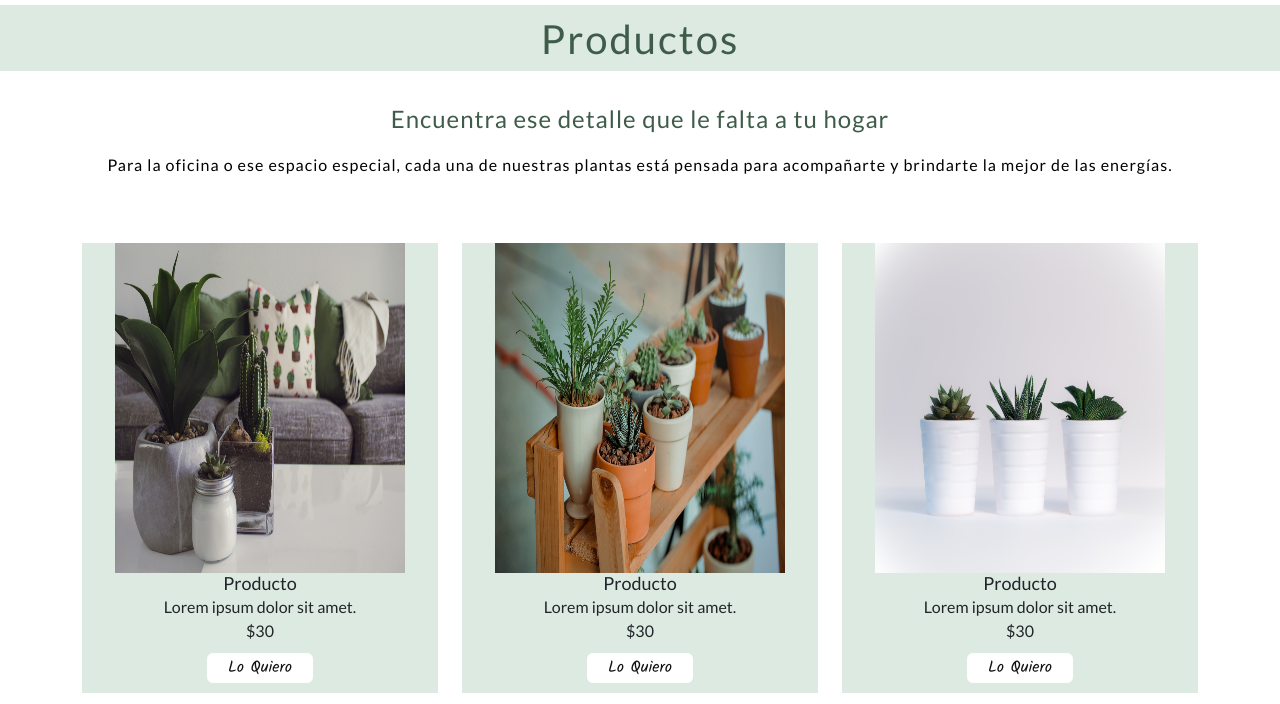
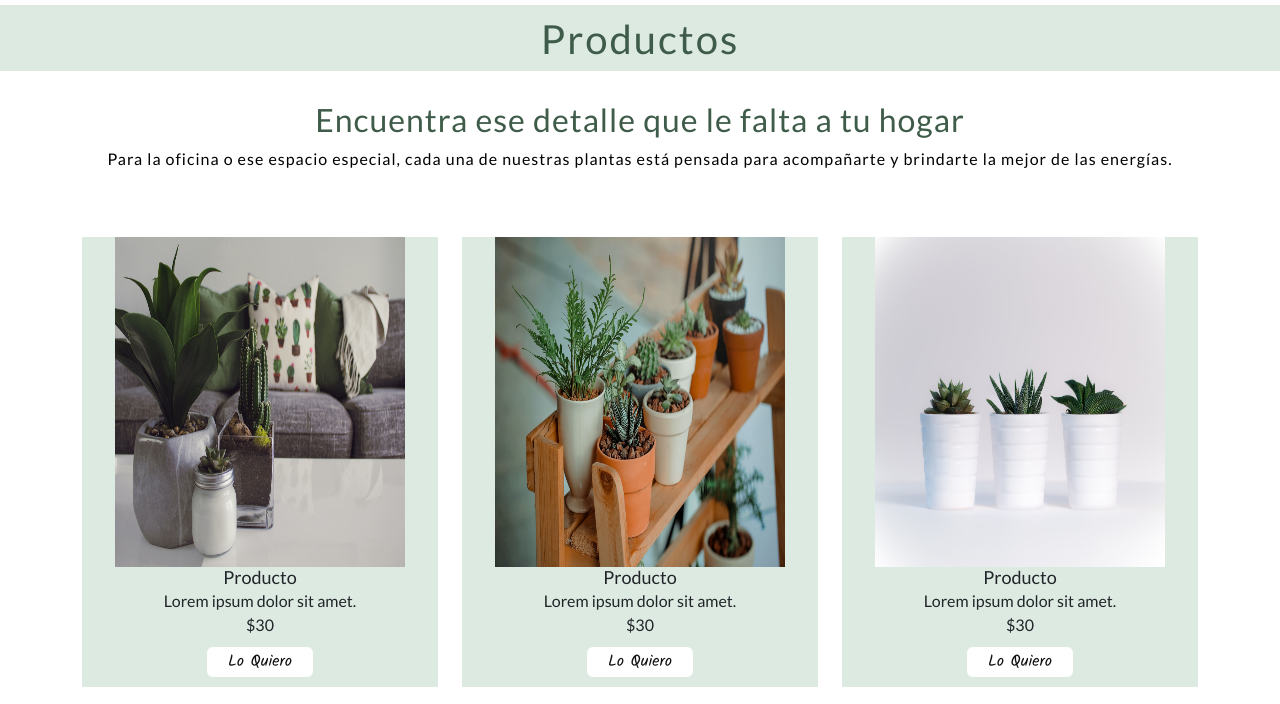
Before and after one commit to Karelisve/PreEntrega3-VeraKarelis, a website: page pages/products.html in a window 1280 px wide. Shown: the part 61-765 px from the top of the page. Drawn offline with nearby package versions, Linux system fonts and the light colour scheme; grey boxes are pictures that could not be loaded.

Commit message:
cambios en paginas productos y contacto

```diff
--- a/pages/products.html
+++ b/pages/products.html
@@ -47,7 +47,7 @@
             <section class="container text-center">
                 <div class="row ">
                     <div class="col-12 product-title">
-                        <p>Encuentra ese detalle que le falta a tu hogar</p>
+                        <h2>Encuentra ese detalle que le falta a tu hogar</h2>
                         <p>Para la oficina o ese espacio especial, cada una de nuestras plantas está pensada para acompañarte y brindarte la mejor de las energías.</p>
                     </div>
                     <div class="col-xs-12 col-sm-12 col-md-6 col-lg-4 col-xxl-3">
```
Also changed, not shown: pages/contact.html (+1 -1 lines).
